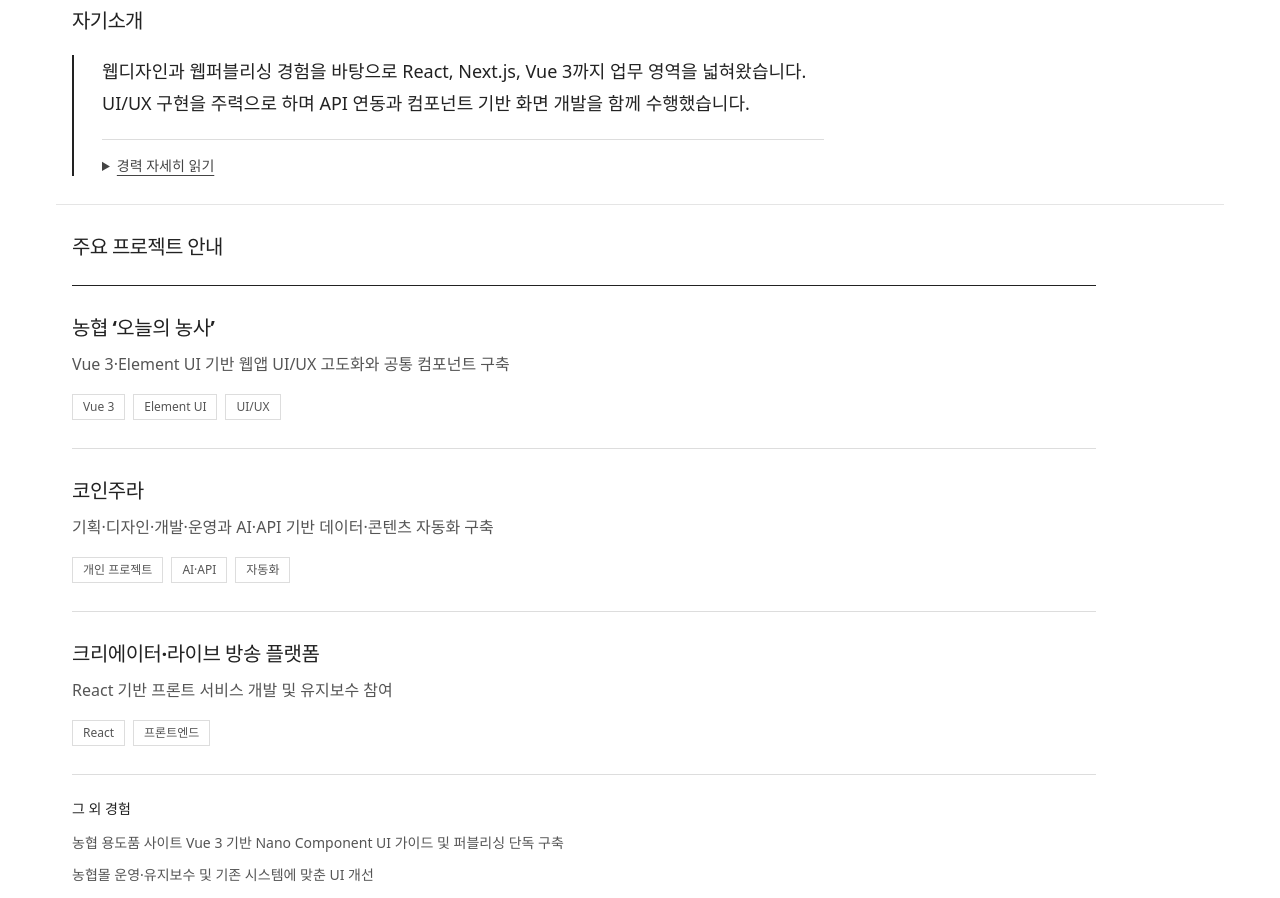
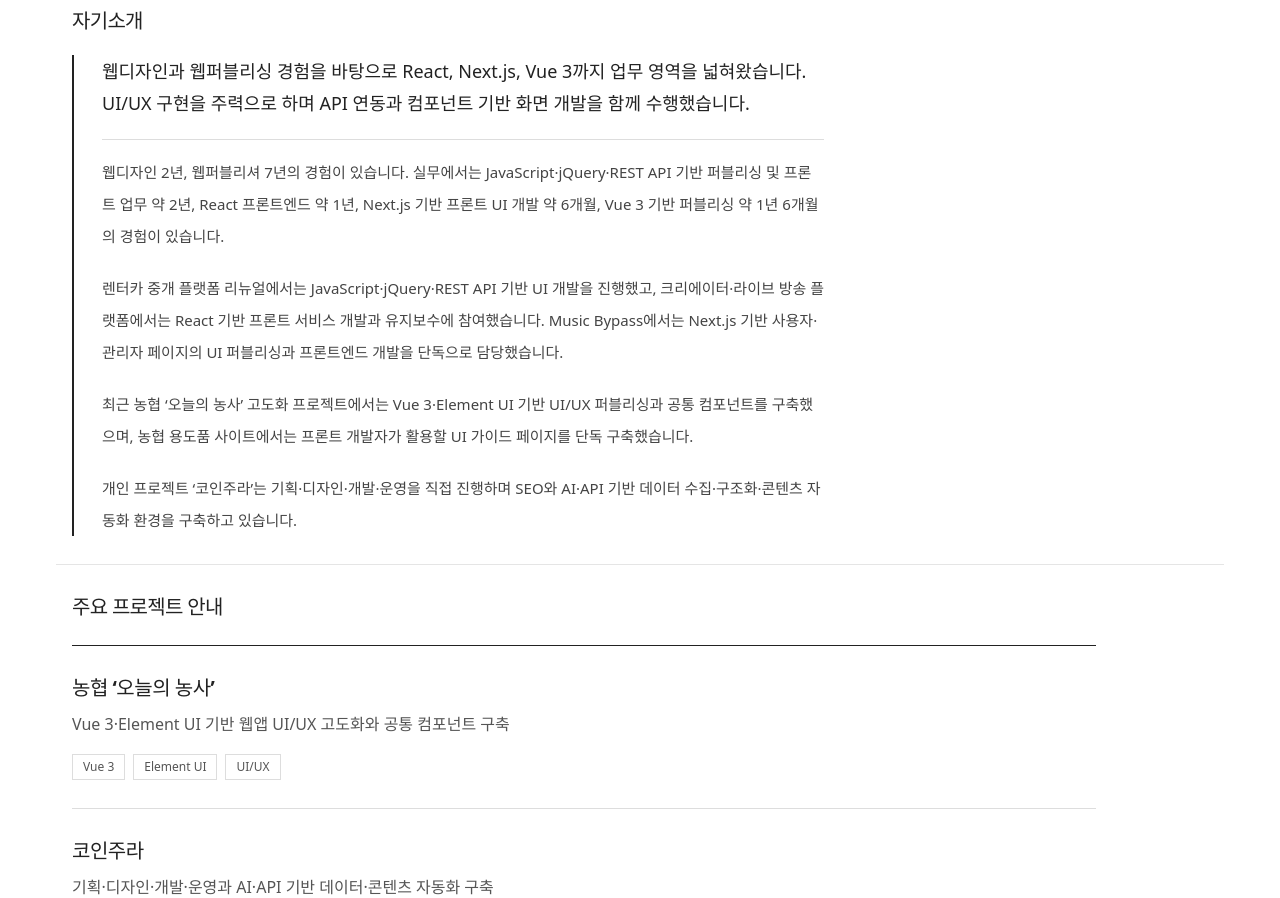
Before and after one commit to gaengkun/portfolio, a React (Vite) app: page / in a window 1280 px wide. Shown: the part 780-1678 px from the top of the page. Built offline with nearby package versions, Linux system fonts and the light colour scheme; the HTML template or start-up script is replaced by a standard one.

Commit message:
Show full introduction inline

```diff
--- a/src/App.tsx
+++ b/src/App.tsx
@@ -29,13 +29,10 @@
     return (
       <div className="mt-5 max-w-[47rem] border-l-2 border-[#222] pl-5 sm:pl-7">
         <p className="text-base font-medium leading-8 text-[#222] sm:text-lg">{entry.lead ?? entry.description}</p>
-        <details className="mt-5 border-t border-[#ddd] pt-4">
-          <summary className="w-fit cursor-pointer text-sm font-semibold text-[#444] underline underline-offset-4 focus-visible:outline focus-visible:outline-2 focus-visible:outline-offset-4 focus-visible:outline-[#222]">경력 자세히 읽기</summary>
-          <div className="mt-5 space-y-5 text-[15px] leading-8 text-[#444]">
-            <p>{entry.description}</p>
-            {entry.body.map((paragraph) => <p key={paragraph}>{paragraph}</p>)}
-          </div>
-        </details>
+        <div className="mt-5 space-y-5 border-t border-[#ddd] pt-4 text-[15px] leading-8 text-[#444]">
+          <p>{entry.description}</p>
+          {entry.body.map((paragraph) => <p key={paragraph}>{paragraph}</p>)}
+        </div>
       </div>
     )
   }
```
